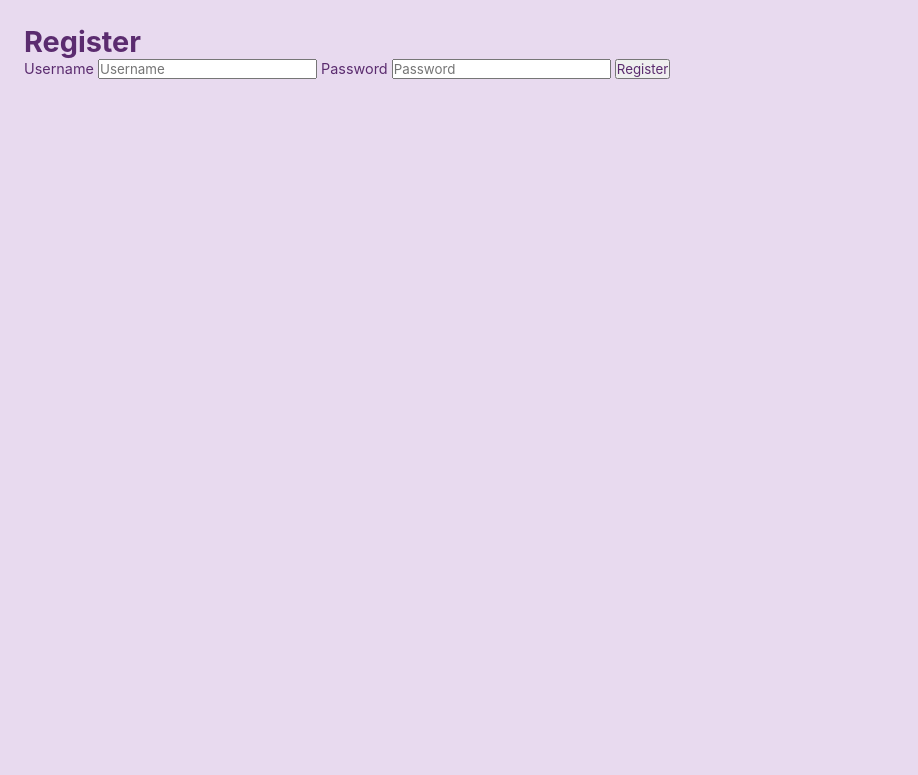
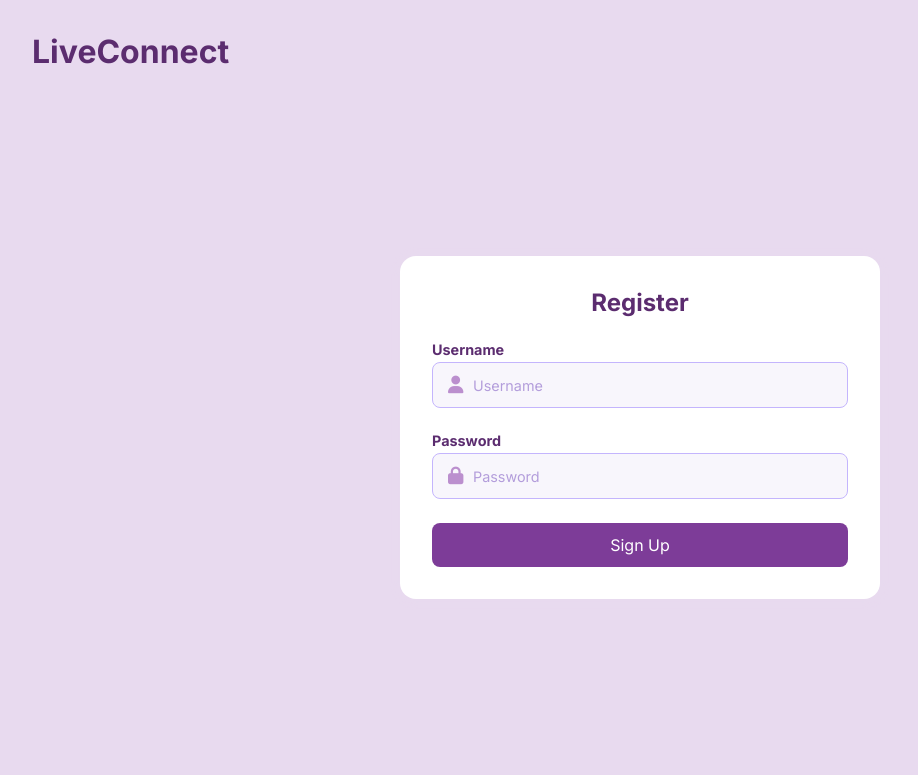
Before and after one commit to SiddharthDevare10/LiveConnect, a Flask app: page /register in a window 1280 px wide. Shown: the top 775 px of the page, without its empty margins (0-918 px from the left). Run offline with Flask 3, Linux system fonts and the light colour scheme.

Commit message:
Register page changes

```diff
--- a/static/css/style.css
+++ b/static/css/style.css
@@ -50,6 +50,7 @@ main {
     display: flex;
     flex-direction: column;
     gap: 1.5rem;
+    box-sizing: border-box;
 }
 
 .create-account-container {
@@ -60,6 +61,11 @@ main {
 .create-account-container .link-text {
     font-weight: bold;
     text-decoration: none;
+}
+
+.create-account-container .link-text:hover {
+    text-decoration: underline;
+    color: #406F2C;
 }
 
 .center-text {
@@ -94,9 +100,10 @@ main {
     transition: border-color 0.2s, box-shadow 0.2s;
     outline: none;
     width: 100%;
-    min-width: 300px;
-    max-width: 400px;
-    align-self: center;
+    min-width: 0;         /* Allow shrinking on small screens */
+    max-width: 100%;      /* Prevent overflow */
+    align-self: stretch;  /* Fill the container */
+    box-sizing: border-box;
 }
 
 .input-bar input[type="text"]:focus,
@@ -104,6 +111,14 @@ main {
     border-color: #7c3aed;
     box-shadow: 0 0 0 2px #c4b5fd33;
     background-color: #fff;
+
+}
+
+.input-bar input[type="text"]::placeholder,
+.input-bar input[type="password"]::placeholder {
+    font-size: 0.9rem;   /* Reduce as needed, e.g., 0.8rem for even smaller */
+    color: #b39ddb;      /* Optional: lighter color for placeholder */
+    opacity: 1;          /* Ensure visibility */
 }
 
 .input-icon-wrapper {
@@ -165,3 +180,17 @@ main {
     font-weight: bold;
     text-decoration: none;
 }
+
+.extra-links .link-text:hover {
+    text-decoration: underline;
+    color: #406F2C;
+}
+
+@media (max-width: 600px) {
+    .login-container {
+        padding: 1rem;
+    }
+    main {
+        padding: 2rem 0.5rem;
+    }
+}
--- a/templates/login.html
+++ b/templates/login.html
@@ -38,10 +38,8 @@
                     </div>
                 </div>
 
-                <button type="submit"
-                    class="login-btn"
-                >
-                    Log in
+                <button type="submit" class="login-btn">
+                    Sign In
                 </button>
             </form>
             <p class="extra-links">
--- a/templates/register.html
+++ b/templates/register.html
@@ -2,41 +2,48 @@
 <html lang="en">
 <head>
     <meta charset="UTF-8">
-    <title>Register</title>
-    <link rel="stylesheet" href="../static/css/style.css" />
+    <meta name="viewport" content="width=device-width, initial-scale=1.0">
+    <title>Google Home Page</title>
+    <link rel="stylesheet" href="/static/css/style.css"/>
+    <link rel="preconnect" href="https://fonts.googleapis.com">
+    <link rel="preconnect" href="https://fonts.gstatic.com" crossorigin>
+    <link href="https://fonts.googleapis.com/css2?family=Inter:ital,opsz,wght@0,14..32,100..900;1,14..32,100..900&family=Poppins:ital,wght@0,100;0,200;0,300;0,400;0,500;0,600;0,700;0,800;0,900;1,100;1,200;1,300;1,400;1,500;1,600;1,700;1,800;1,900&display=swap" rel="stylesheet">
 
+    <!-- /*    Font Awesome Icons */ -->
+    <link rel="stylesheet" href="https://cdnjs.cloudflare.com/ajax/libs/font-awesome/6.7.2/css/all.min.css" integrity="sha512-Evv84Mr4kqVGRNSgIGL/F/aIDqQb7xQ2vcrdIwxfjThSH8CSR7PBEakCr51Ck+w+/U6swU2Im1vVX0SVk9ABhg==" crossorigin="anonymous" referrerpolicy="no-referrer" />
 </head>
 <body>
-    <div class="flex items-center min-h-screen p-6 bg-gray-50 dark:bg-gray-900">
-        <div class="flex-1 h-full max-w-4xl mx-auto overflow-hidden bg-white rounded-lg shadow-xl dark:bg-gray-800">
-            <div class="flex items-center justify-center p-6 sm:p-12 md:w-1/2">
-                <div class="w-full">
-                    <h1 class="mb-4 text-xl font-semibold text-gray-700 dark:text-gray-200">
-                        Register
-                    </h1>
-                    <form action="/register" method="post">
-                        <label class="block text-sm">
-                            <span class="text-gray-700 dark:text-gray-400">Username</span>
-                            <input type="text" name="username" placeholder="Username" required
-                                class="block w-full mt-1 text-sm dark:border-gray-600 dark:bg-gray-700 focus:border-purple-400 focus:outline-none focus:shadow-outline-purple dark:text-gray-300 dark:focus:shadow-outline-gray form-input"
-                            />
-                        </label>
-                        <label class="block mt-4 text-sm">
-                            <span class="text-gray-700 dark:text-gray-400">Password</span>
-                            <input type="password" name="password" placeholder="Password" required
-                                class="block w-full mt-1 text-sm dark:border-gray-600 dark:bg-gray-700 focus:border-purple-400 focus:outline-none focus:shadow-outline-purple dark:text-gray-300 dark:focus:shadow-outline-gray form-input"
-                            />
-                        </label>
 
-                        <button type="submit"
-                            class="block w-full px-4 py-2 mt-4 text-sm font-medium leading-5 text-center text-white transition-colors duration-150 bg-purple-600 border border-transparent rounded-lg active:bg-purple-600 hover:bg-purple-700 focus:outline-none focus:shadow-outline-purple"
-                        >
-                            Register
-                        </button>
-                    </form>
+    <header>
+        <h1 class="title-text">LiveConnect</h1>
+    </header>
+
+    <main>
+        <div class="login-container">
+            <h2 class="h2-text">Register</h2>
+            <form action="/register" method="post">
+                <div class="input-bar">
+                    <span>Username</span>
+                    <div class="input-icon-wrapper">
+                        <input type="text" name="username" placeholder="Username" required/>
+                        <i class="fa fa-user input-icon"></i>
+                    </div>
                 </div>
-            </div>
+                <!-- Example for Password -->
+                <div class="input-bar">
+                    <span>Password</span>
+                    <div class="input-icon-wrapper">
+                        <input type="password" name="password" placeholder="Password" required/>
+                        <i class="fa fa-lock input-icon"></i>
+                    </div>
+                </div>
+
+                <button type="submit" class="login-btn">
+                    Sign Up
+                </button>
+            </form>
         </div>
-    </div>
+    </main>
+
 </body>
 </html>
```
Also changed, not shown: instance/database.db.
